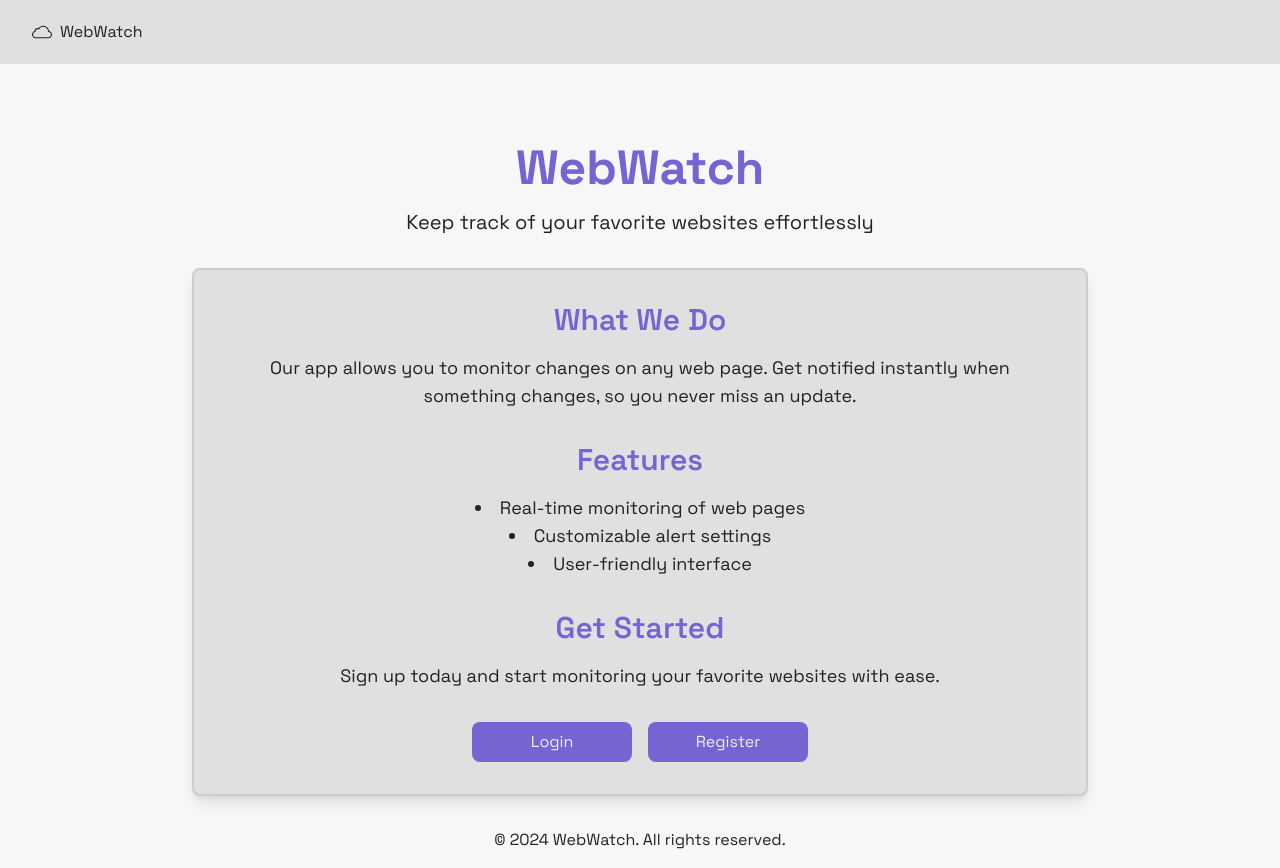
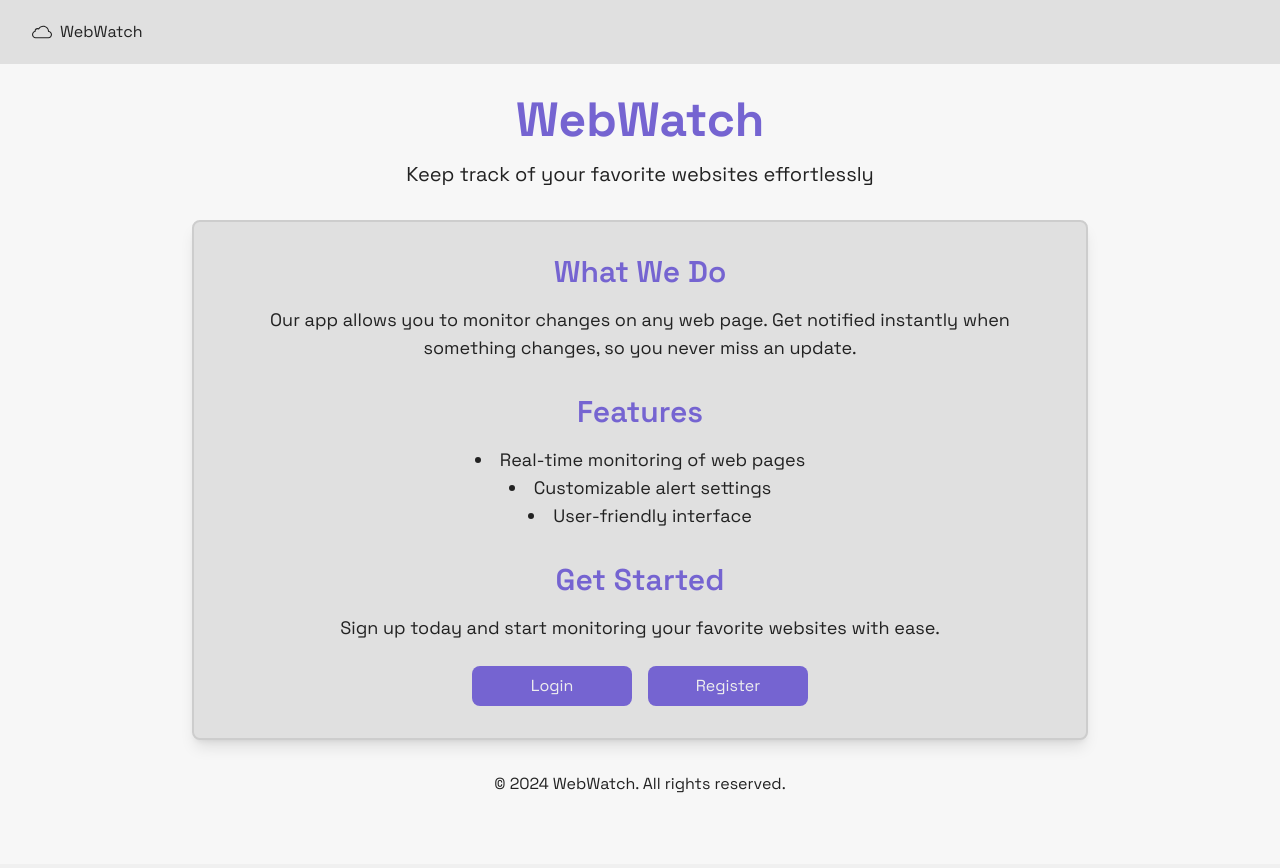
Before and after one commit to Fa24-CSE115A-CaaS/WebWatch, a React (Vite) app in the folder frontend/: page / in a window 1280 px wide. Built offline with nearby package versions, Linux system fonts and the light colour scheme.

Commit message:
Make spacing more consistent

```diff
--- a/frontend/src/pages/Home.tsx
+++ b/frontend/src/pages/Home.tsx
@@ -6,7 +6,7 @@ const Home = () => {
       className="flex min-h-screen flex-col items-center justify-start bg-primary p-4 text-center
         text-text"
     >
-      <header className="mb-8 mt-16">
+      <header className="mb-8 mt-4">
         <h1 className="mb-4 text-5xl font-bold text-accent">WebWatch</h1>
         <p className="text-xl text-text">
           Keep track of your favorite websites effortlessly
@@ -43,7 +43,7 @@ const Home = () => {
           <div className="flex justify-center space-x-4">
             <Link to="/auth/login">
               <button
-                className="mt-4 w-40 rounded-lg bg-accent px-10 py-2 text-text-contrast
+                className="mt-2 w-40 rounded-lg bg-accent px-10 py-2 text-text-contrast
                   hover:bg-accent-hover"
               >
                 Login
@@ -51,7 +51,7 @@ const Home = () => {
             </Link>
             <Link to="/auth/register">
               <button
-                className="mt-4 w-40 rounded-lg bg-accent px-10 py-2 text-text-contrast
+                className="mt-2 w-40 rounded-lg bg-accent px-10 py-2 text-text-contrast
                   hover:bg-accent-hover"
               >
                 Register
--- a/frontend/src/pages/Test.tsx
+++ b/frontend/src/pages/Test.tsx
@@ -30,7 +30,7 @@ const Test = () => {
             methods and intervals are set up correctly.
           </p>
         </section>
-        <p className="mb-4 text-2xl text-accent">
+        <p className="text-2xl text-accent">
           {currentTime.toLocaleString()}
         </p>
       </main>
```
